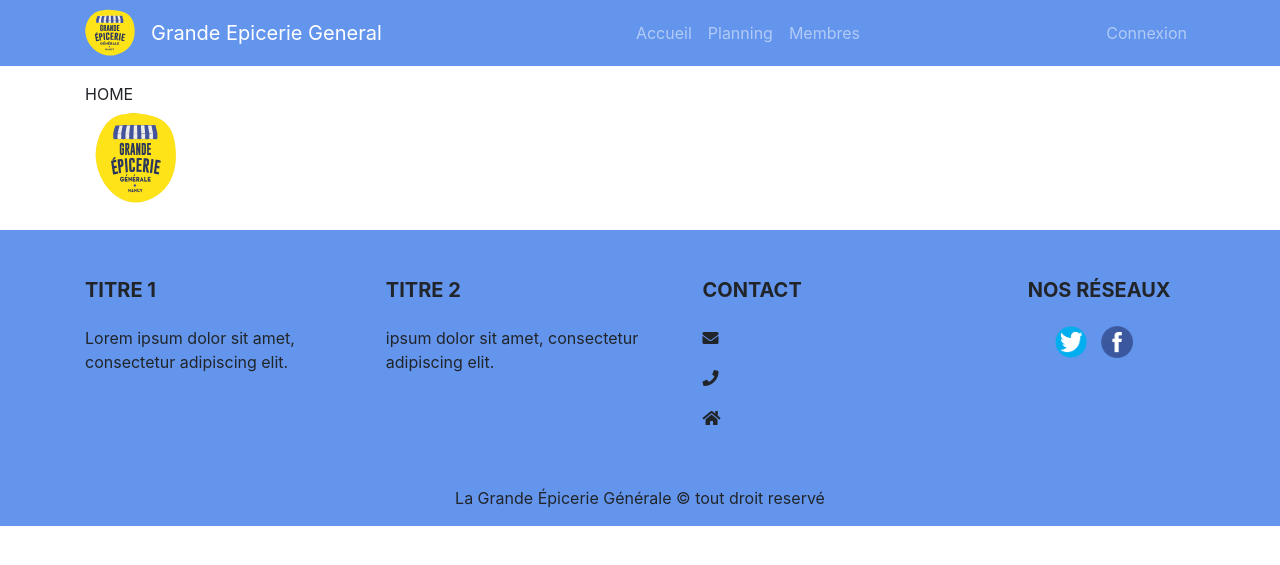
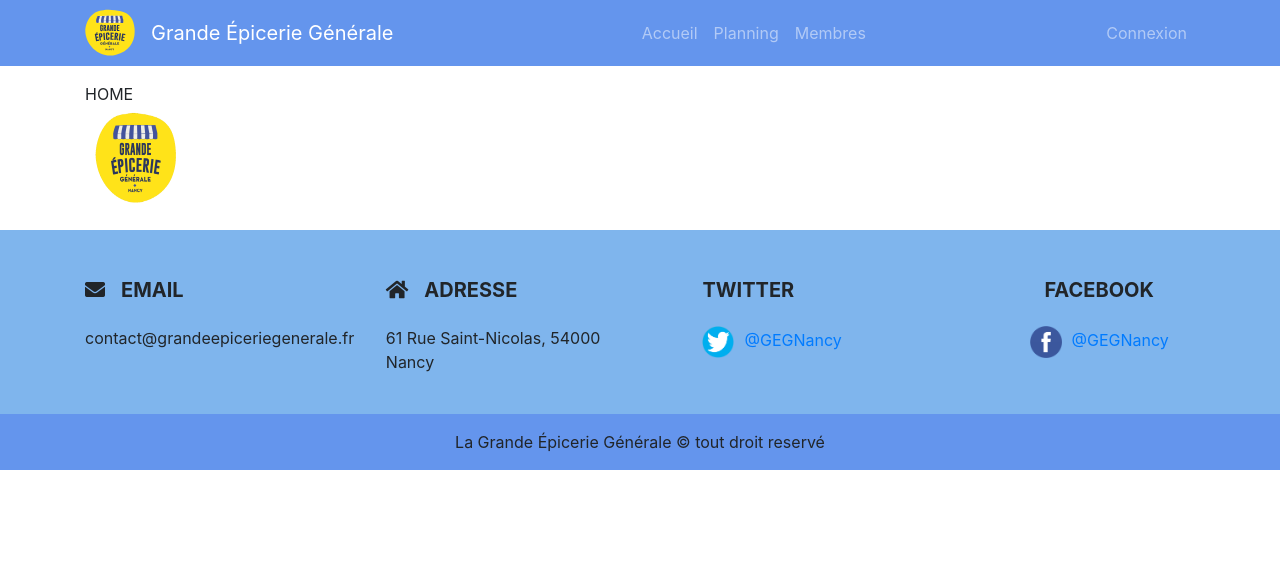
Before and after one commit to gauthiermyr/CrazyCharlyDay, a PHP site: template src/views/home.phtml in a window 1280 px wide. Shown: the top 565 px of the page. Run offline with PHP 8.4, Linux system fonts and the light colour scheme; the template is opened without the code that fills it, so the values that code supplies are empty; some libraries are stand-ins or nearby versions.

Commit message:
update footer

```diff
--- a/public/css/style.css
+++ b/public/css/style.css
@@ -3,10 +3,14 @@
     background-color: cornflowerblue;
 
 }
-
+.colorfoot{
+    background-color: #7fb5ed;
+}
 .titre{
     text-decoration: underline;
 }
+
+
 
 @media (min-width: 992px) {
     .table-center {
--- a/src/views/layout.phtml
+++ b/src/views/layout.phtml
@@ -19,7 +19,7 @@
 <nav id="nav" class="navbar navbar-expand-lg navbar-dark sticky-top headfoot ">
     <div class="container">
         <a href="#"><img src="<?= $rootUri ?>/public/images/logo.svg" width="50" height="50"></a>
-        <a class="navbar-brand pl-3" href="#">Grande Epicerie General</a>
+        <a class="navbar-brand pl-3" href="#">Grande Épicerie Générale</a>
         <button class="navbar-toggler" type="button" data-toggle="collapse" data-target="#navbarResponsive"
                 aria-controls="navbarResponsive" aria-expanded="false" aria-label="Toggle navigation">
             <span class="navbar-toggler-icon"></span>
@@ -82,54 +82,41 @@
 </body>
 
 
-<footer class="page-footer font-small mdb-color lighten-3 pt-4 headfoot ">
+<footer class="page-footer font-small mdb-color lighten-3 pt-4 colorfoot ">
     <div class="container text-center text-md-left">
         <div class="row">
             <div class="col-md-4 col-lg-3 mr-auto my-md-4 my-0 mt-4 mb-1">
-                <h5 class="font-weight-bold text-uppercase mb-4">Titre 1</h5>
-                <p>Lorem ipsum dolor sit amet, consectetur adipiscing elit.</p>
+                <h5 class="font-weight-bold text-uppercase mb-4"><i class="fas fa-envelope mr-3"></i>EMAIL</h5>
+                <p>contact@grandeepiceriegenerale.fr</p>
             </div>
             <hr class="clearfix w-100 d-md-none">
             <div class="col-md-4 col-lg-3 mr-auto my-md-4 my-0 mt-4 mb-1">
-                <h5 class="font-weight-bold text-uppercase mb-4">Titre 2</h5>
-                <p>ipsum dolor sit amet, consectetur adipiscing elit.</p>
+                <h5 class="font-weight-bold text-uppercase mb-4"><i class="fas fa-home mr-3"></i>ADRESSE</h5>
+                <p>61 Rue Saint-Nicolas, 54000 Nancy</p>
             </div>
 
             <div class="col-md-4 col-lg-3 mx-auto my-md-4 my-0 mt-4 mb-1">
-                <h5 class="font-weight-bold text-uppercase mb-4">contact</h5>
-                <ul class="list-unstyled">
-                    <li>
-                        <p>
-                            <i class="fas fa-envelope mr-3"></i></p>
-                    </li>
-                    <li>
-                        <p>
-                            <i class="fas fa-phone mr-3"></i></p>
-                    </li>
-                    <li>
-                        <p>
-                            <i class="fas fa-home mr-3"></i></p>
-                    </li>
-                </ul>
-
+                <h5 class="font-weight-bold text-uppercase mb-4">TWITTER</h5>
+                <p ><!-- Twitter -->
+                    <a type="button" href="https://twitter.com/GEGNancy" target="_blank"><img
+                                src="<?= $rootUri ?>/public/images/twitter.png" type="image/png" height="32" width="32"
+                                style="margin-right: 10px">@GEGNancy</a></p>
             </div>
             <hr class="clearfix w-100 d-md-none">
             <div class="col-md-2 col-lg-2 text-center mx-auto my-4">
-                <h5 class="font-weight-bold text-uppercase mb-4">Nos Réseaux</h5>
+                <h5 class="font-weight-bold text-uppercase mb-4">FACEBOOK</h5>
+                <p><!-- Facebook -->
+                    <a type="button" href="https://www.facebook.com/GEGNancy/" target="_blank"><img
+                                src="<?= $rootUri ?>/public/images/facebook.png" type="image/png" height="32" width="32"
+                                style="margin-right: 10px">@GEGNancy</a></p>
 
-                <!-- Twitter -->
-                <a type="button" href="https://twitter.com/GEGNancy" target="_blank"><img
-                            src="<?= $rootUri ?>/public/images/twitter.png" type="image/png" height="32" width="32"
-                            style="margin-right: 10px"></a>
 
-                <!-- Facebook -->
-                <a type="button" href="https://www.facebook.com/GEGNancy/" target="_blank"><img
-                            src="<?= $rootUri ?>/public/images/facebook.png" type="image/png" height="32" width="32"
-                            style="margin-right: 10px"></a>
+
+
             </div>
         </div>
     </div>
-    <div class="footer-copyright text-center py-3">La Grande Épicerie Générale © tout droit reservé</div>
+    <div class="footer-copyright text-center py-3 headfoot">La Grande Épicerie Générale © tout droit reservé</div>
 </footer>
 
 
```
